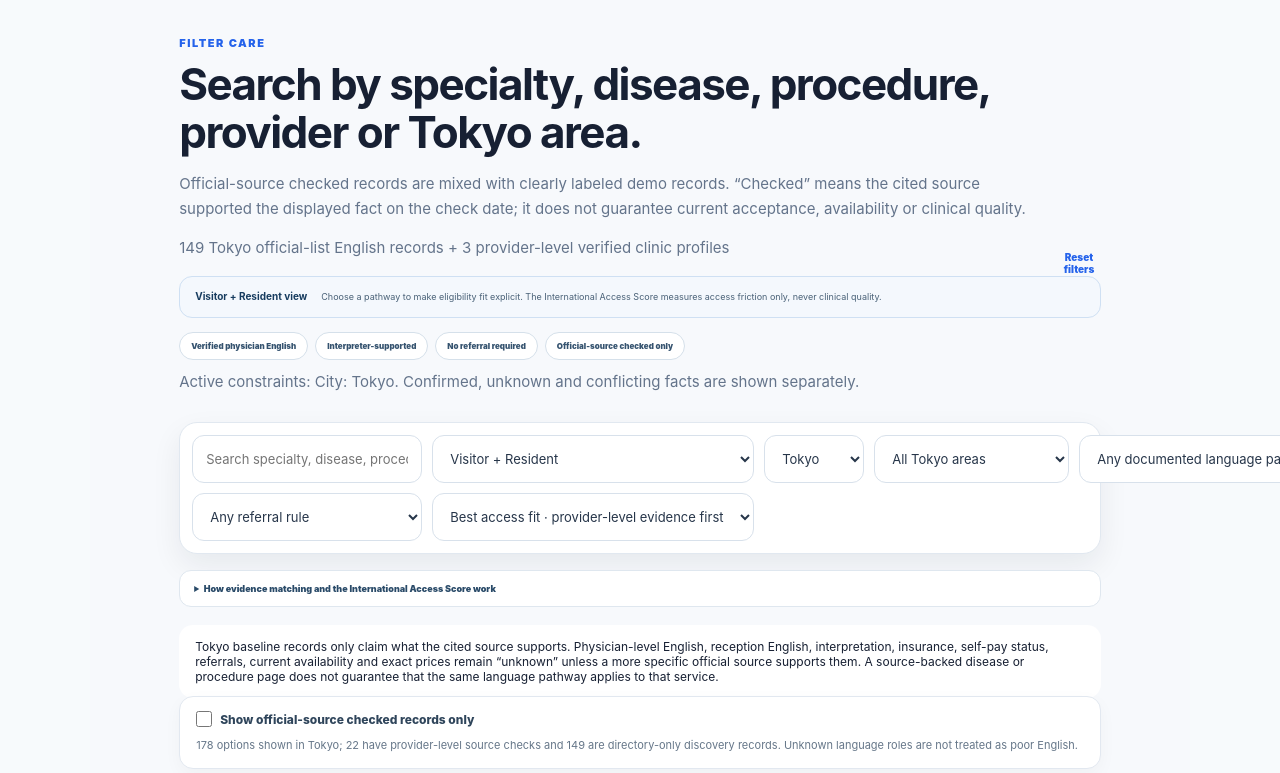
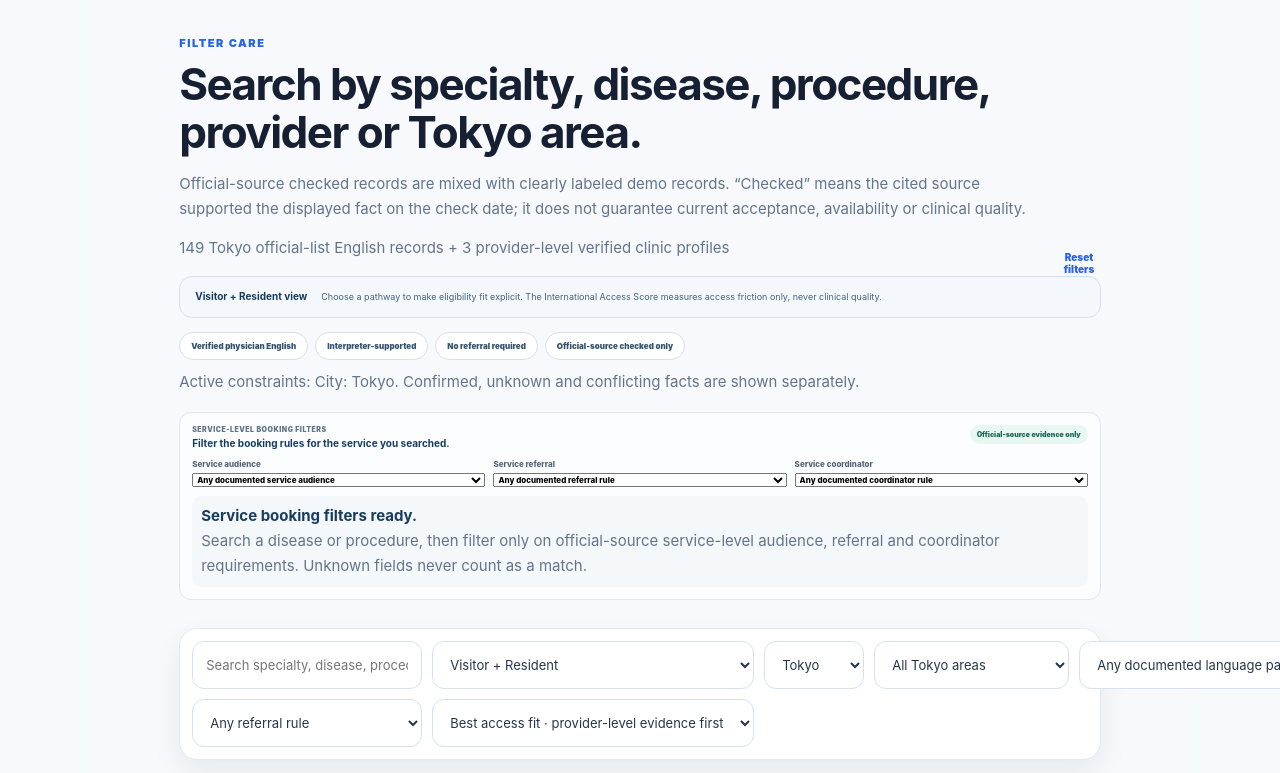
Before and after one commit to amanoweb/Japan-Health, a plain HTML site: page clinics.html in a window 1280 px wide. Shown: the part 369-1142 px from the top of the page. Drawn offline with Linux system fonts and the light colour scheme; a script that the page names is missing.

Commit message:
Wire service booking filters into clinic directory

```diff
--- a/clinics.html
+++ b/clinics.html
@@ -53,6 +53,7 @@
 <script src="/cost-intelligence.js"></script>
 <script src="/lead-review.js"></script>
 <script src="/specialist-access.js"></script>
+<script src="/service-booking-filters.js"></script>
 <script src="/specialist-handoff.js"></script>
 <script>document.addEventListener('DOMContentLoaded',()=>{const m=window.TOKYO_ENGLISH_DIRECTORY_META,p=window.TOKYO_PROVIDER_LEVEL_META,c=document.getElementById('tokyoDirectoryCount');if(m&&c)c.textContent=`${m.importedRows} Tokyo official-list English records${p?` + ${p.count} provider-level verified clinic profiles`:''}`;});</script>
 </body></html>
```
